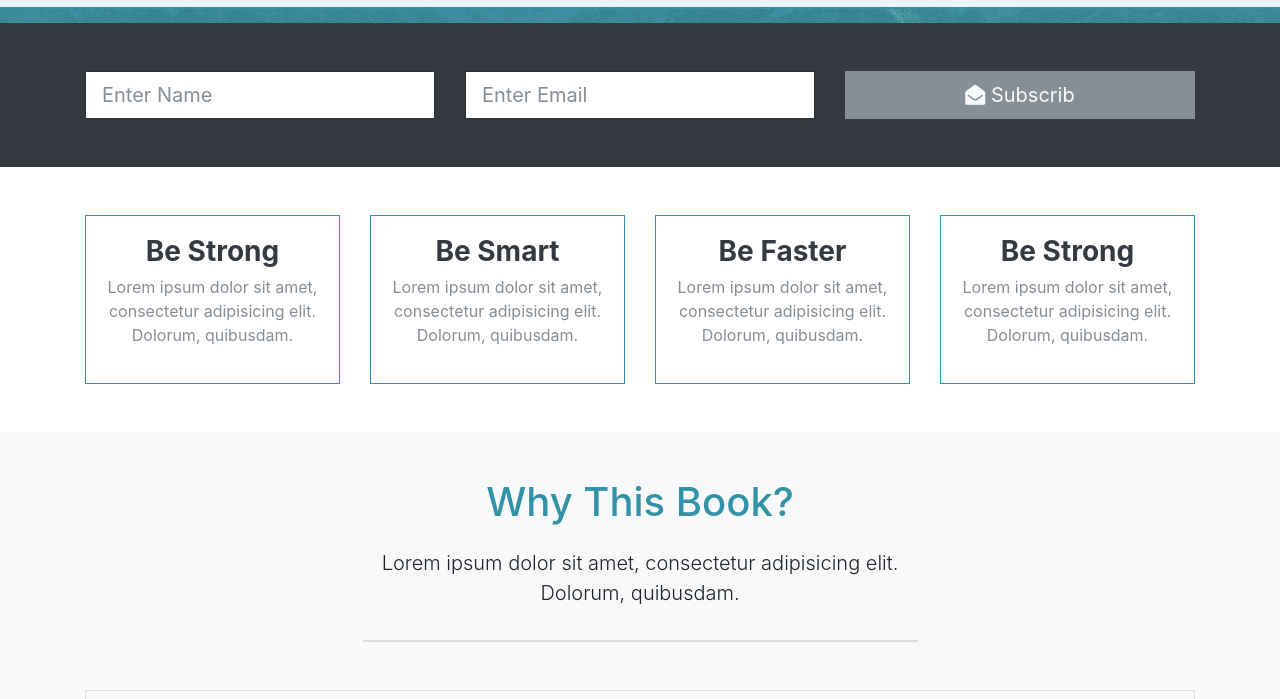
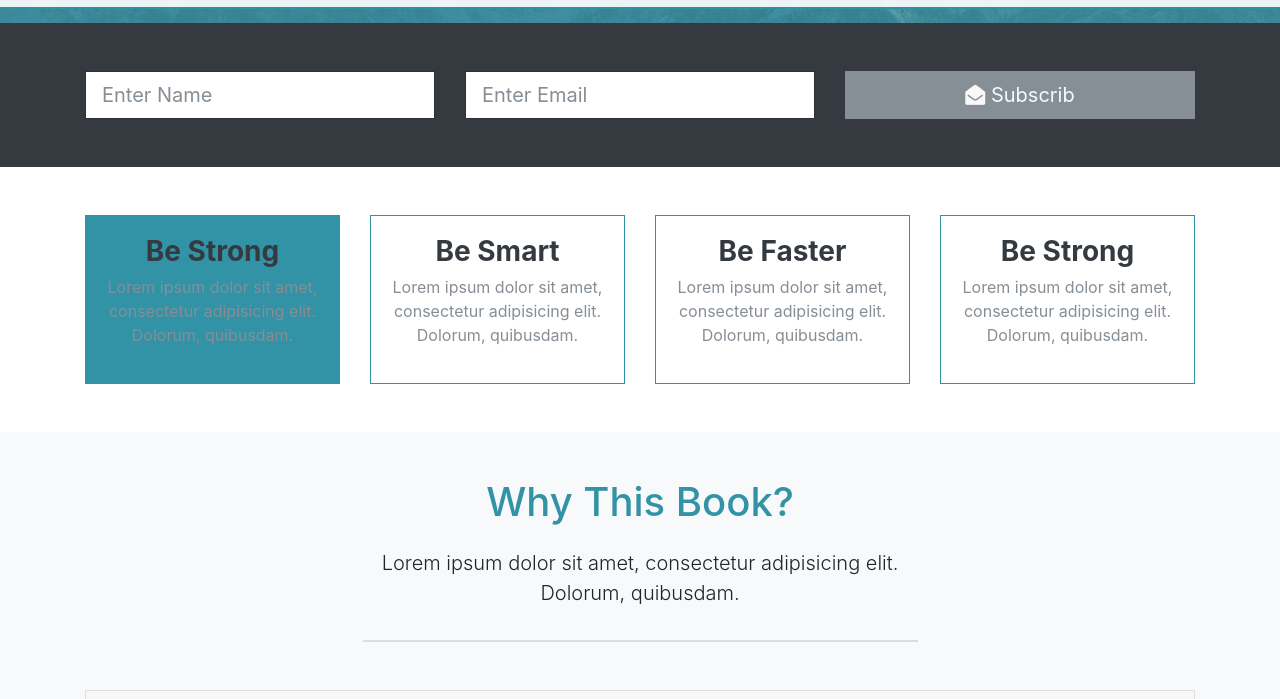
Before and after one commit to ashishsiot/Books, a plain HTML site: page index.html in a window 1280 px wide. In both pictures the pointer is over the element 212 px from the left and 981 px from the top of the page. Shown: the part 682-1381 px from the top of the page. Drawn offline with Linux system fonts and the light colour scheme.

Commit message:
Add On Hover Function To Intro Part (css)
Add On Hover Function To Intro Part Of Webpage (css)

```diff
--- a/css/style.css
+++ b/css/style.css
@@ -48,3 +48,9 @@ body {
 
 }
 /*# sourceMappingURL=style.css.map */
+
+
+#intro .card:hover{
+  background-color: #3292a6;
+  color:#fff;
+}
```
